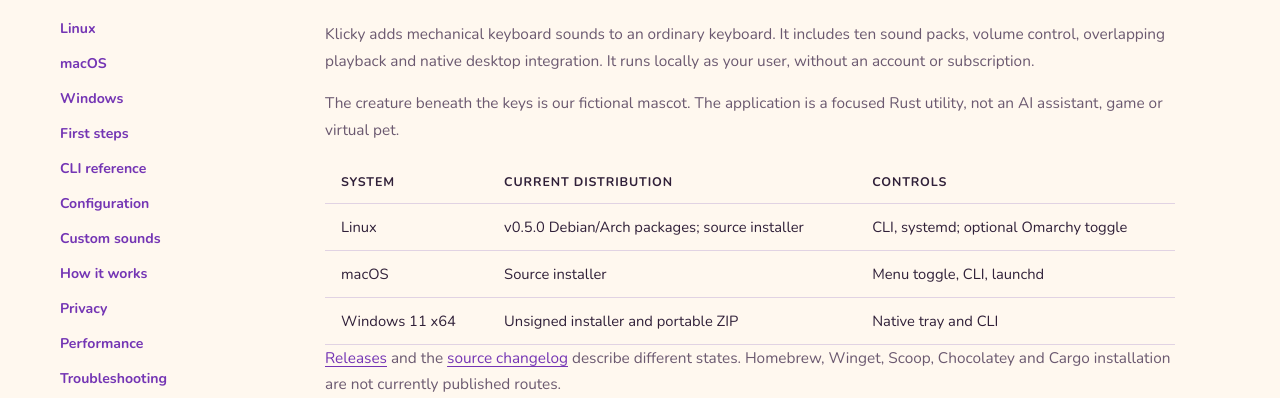
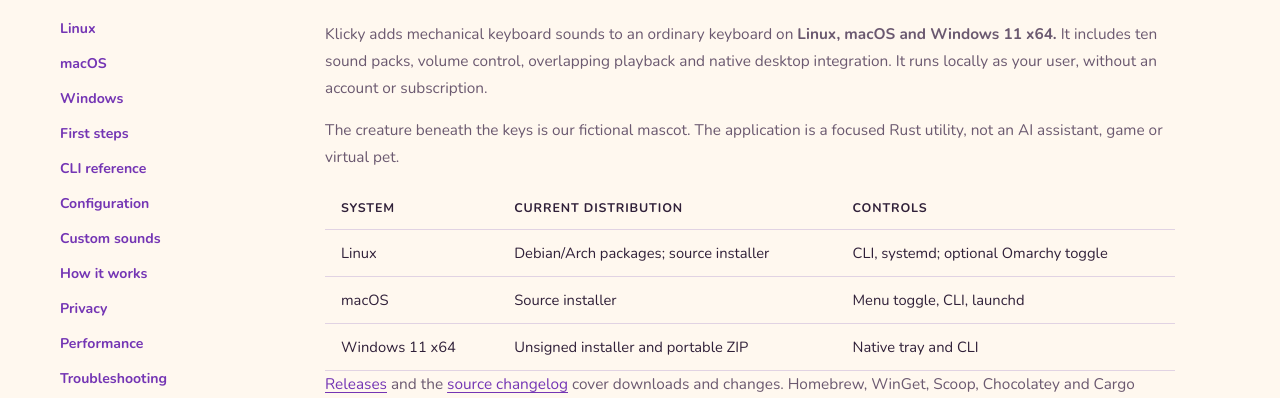
Before and after one commit to Muneer320/klicky, a plain HTML site: page packaging/apt/guide.html in a window 1280 px wide. Shown: the part 554-952 px from the top of the page. Drawn offline with Linux system fonts and the light colour scheme; files that its build step writes are made by us from their sources; files whose address does not match are found by name.

Commit message:
docs: highlight Linux macOS and Windows support (#90)

```diff
--- a/packaging/apt/guide.html
+++ b/packaging/apt/guide.html
@@ -92,10 +92,11 @@
           <p class="eyebrow">The creature and the code</p>
           <h2>Meet the app.</h2>
           <p>
-            Klicky adds mechanical keyboard sounds to an ordinary keyboard. It
-            includes ten sound packs, volume control, overlapping playback and
-            native desktop integration. It runs locally as your user, without an
-            account or subscription.
+            Klicky adds mechanical keyboard sounds to an ordinary keyboard on
+            <strong>Linux, macOS and Windows 11 x64.</strong> It includes ten sound
+            packs, volume control, overlapping playback and native desktop
+            integration. It runs locally as your user, without an account or
+            subscription.
           </p>
           <p>
             The creature beneath the keys is our fictional mascot. The
@@ -119,7 +120,7 @@
               <tbody>
                 <tr>
                   <td>Linux</td>
-                  <td>v0.5.0 Debian/Arch packages; source installer</td>
+                  <td>Debian/Arch packages; source installer</td>
                   <td>CLI, systemd; optional Omarchy toggle</td>
                 </tr>
                 <tr>
@@ -142,7 +143,7 @@
               href="https://github.com/Muneer320/klicky/blob/master/CHANGELOG.md"
               >source changelog</a
             >
-            describe different states. Homebrew, Winget, Scoop, Chocolatey and
+            cover downloads and changes. Homebrew, WinGet, Scoop, Chocolatey and
             Cargo installation are not currently published routes.
           </p>
         </section>
@@ -315,7 +316,7 @@
             <a href="#windows-security">Security help</a> ·
             <a
               href="https://github.com/Muneer320/klicky/blob/master/docs/WINDOWS.md"
-              >Windows development/recovery guide</a
+              >Windows controls and recovery guide</a
             >.
           </p>
         </section>
```
Also changed, not shown: packaging/apt/index.html (+6 -6 lines).
